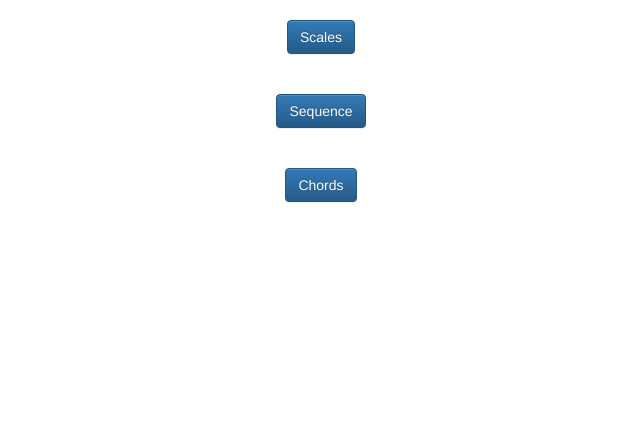
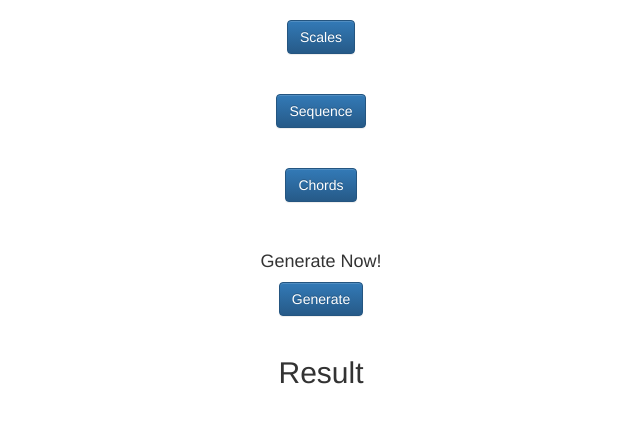
Before and after one commit to martancho/random-variation, a Django app: page /secondLayer/ in a window 1280 px wide. Shown: the part 52-475 px from the top of the page, without its empty margins (319-959 px from the left). Run offline with Django 3.2, Linux system fonts and the light colour scheme; some libraries are stand-ins or nearby versions.

Commit message:
Add generate button to second layer

```diff
--- a/randomVariation/static/js/secondLayer.js
+++ b/randomVariation/static/js/secondLayer.js
@@ -3,7 +3,7 @@
 const scales = document.getElementById('scalesList');
 const chords = document.getElementById('chordsList');
 const sequences = document.getElementById('sequenceList');
-
+let displayBox = document.getElementById('output');
 
 const displayScales = () =>{
 	if(scales.style.display === 'none'){
@@ -12,6 +12,7 @@
 		scales.style.display = "none";
 	}
 }
+
 const displayChords = () =>{
 	if(chords.style.display === 'none'){
 		chords.style.display = 'block';
@@ -43,3 +44,39 @@
 	localStorage.setItem('choice2', JSON.stringify(secondChoice));
 	location.href ='../thirdLayer';
 }
+
+const getChoices = () => {
+	const choices = [];
+
+	let choiceNum = 1;
+	while (true) {
+		const choice = JSON.parse(localStorage.getItem('choice' + choiceNum));
+		if (choice) {
+			choices.push(choice);
+		} else {
+			break;
+		}
+		choiceNum += 1;
+	}
+
+	return choices;
+};
+
+const create = () => {
+	// get return from function that will populate array until nothing in localstorage
+	const choices = getChoices();
+
+	// log choices
+	for (item of choices) {
+		for (a in item) {
+			console.log(item[a]);
+		}
+	}
+
+	let generatedMeasures = window.generate(choices);
+	let displayMeasures = generatedMeasures.map(measure => {
+		return JSON.stringify(measure) + '<br>';
+	});
+
+	displayBox.innerHTML = displayMeasures;
+}
--- a/randomVariation/templates/randomVariation/secondLayer.html
+++ b/randomVariation/templates/randomVariation/secondLayer.html
@@ -62,7 +62,21 @@
 
 </div>
 <br>
+<div class="row">
+	<div style="text-align:center">
+		<h4>Generate Now!</h4>
+		<a href="#Scale">
+			<button type="button" class="btn btn-primary" onclick="create()">Generate</button>
+		</a>
+	</div>
+</div>
+<br>
+<div class="row" style="text-align:center">
+	<h2>Result</h2>
+	<span id="output"></span>
+</div>
 
 <!--JavaScript-->
+<script type="text/javascript" src="../static/dist/bundle.js"></script>
 <script type="text/javascript" src="../static/js/secondLayer.js"></script>
 {% endblock %}
```
Also changed, not shown: 1 other file. Lines whose indentation alone changed are shown as unchanged.
